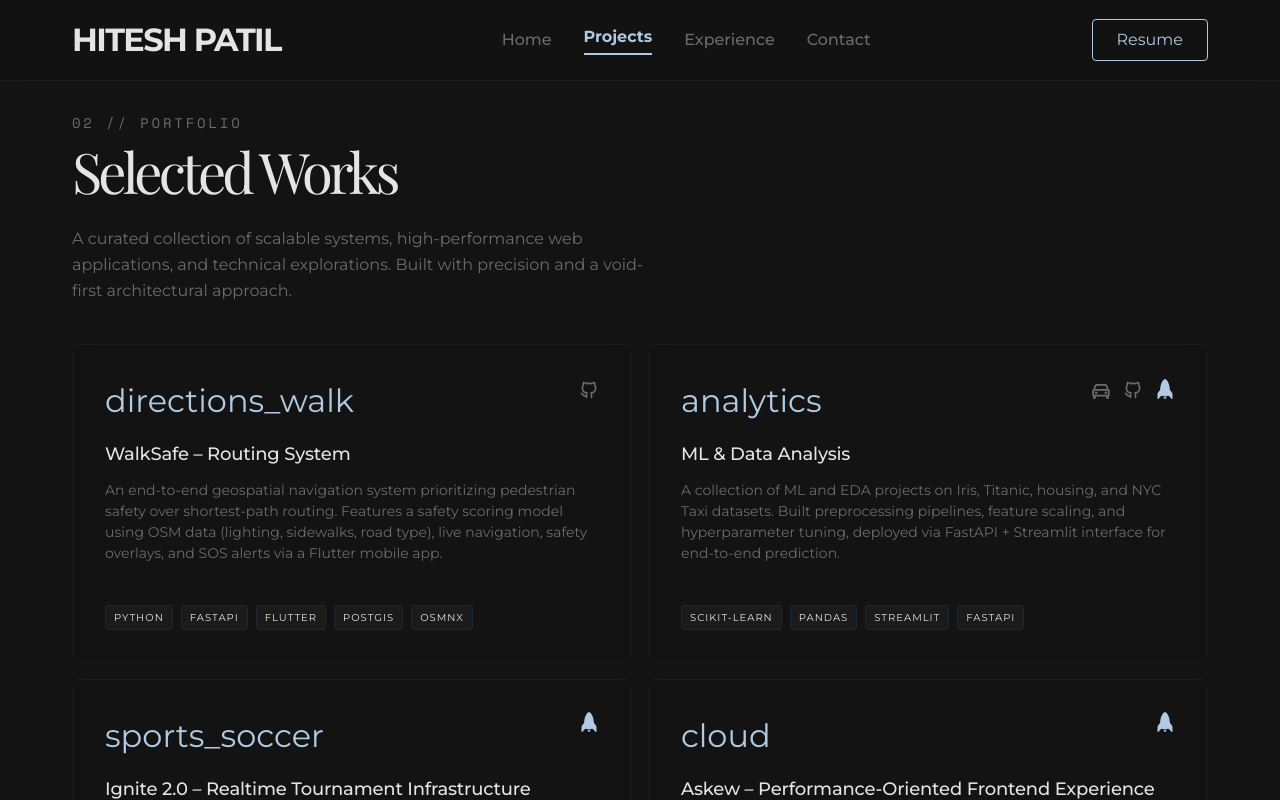
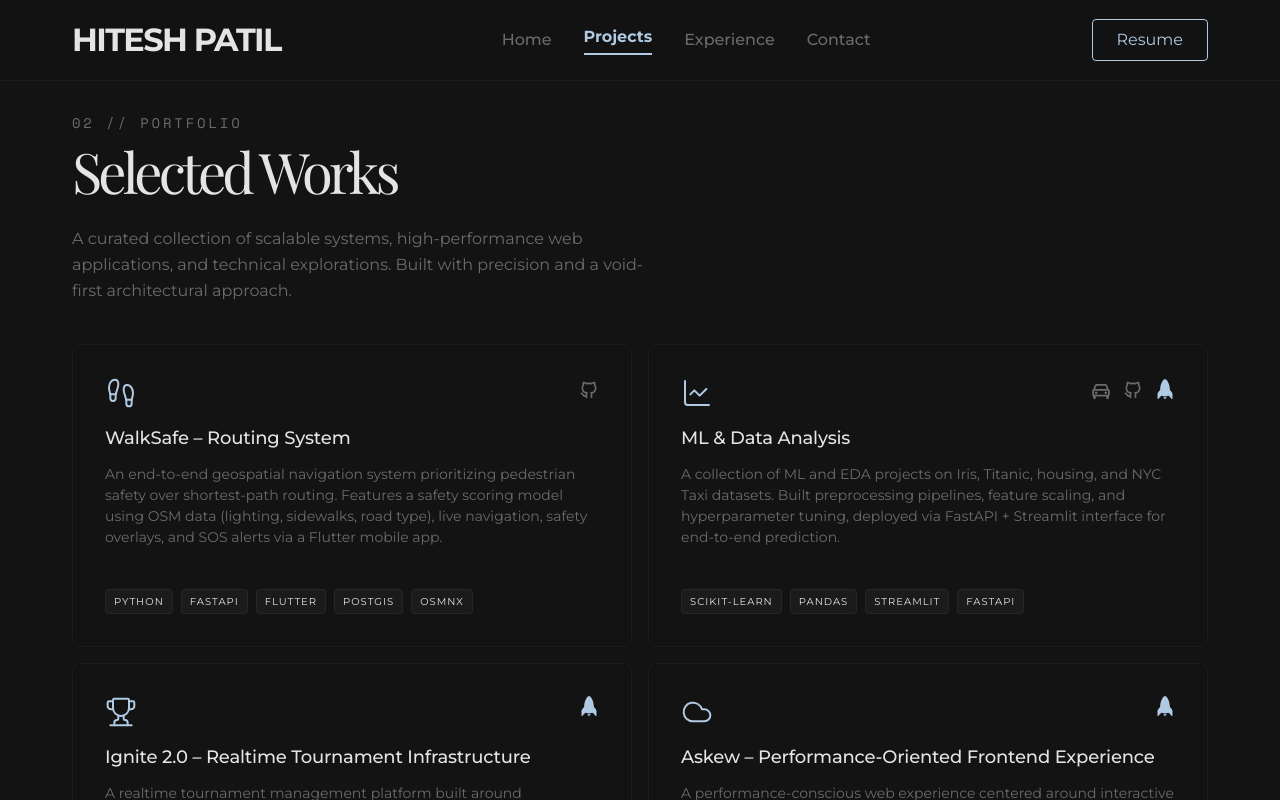
Before and after one commit to TheGoodDevil00/personal-portfolio, a Next.js app: page /projects in a window 1280 px wide. Shown: the top 800 px of the page. Built offline with nearby package versions, Linux system fonts and the light colour scheme.

Commit message:
refactor: replace project card material symbols with lucide icons

```diff
--- a/app/projects/page.tsx
+++ b/app/projects/page.tsx
@@ -1,4 +1,5 @@
 import Link from 'next/link'
+import { Footprints, LineChart, Trophy, Cloud } from 'lucide-react'
 import RocketIcon from "@/components/ui/rocket-icon"
 import CodeIcon from "@/components/ui/code-icon"
 import GithubIcon from "@/components/ui/github-icon"
@@ -27,7 +28,7 @@ export default function Projects() {
           <div className="absolute inset-0 bg-gradient-to-br from-primary-container/5 to-transparent opacity-0 group-hover:opacity-100 transition-opacity duration-500"></div>
           <div className="relative z-10 flex flex-col h-full">
             <header className="flex justify-between items-start mb-4">
-              <span className="material-symbols-outlined text-primary text-[32px]">directions_walk</span>
+              <Footprints size={32} className="text-primary stroke-[1.5]" />
               <div className="flex gap-2">
                 <Link href="https://github.com/TheGoodDevil00/WalkSafe" target="_blank" aria-label="GitHub" className="text-slate-hint hover:text-silver-mist transition-colors">
                   <GithubIcon size={20} color="currentColor" />
@@ -55,7 +56,7 @@ export default function Projects() {
           <div className="absolute inset-0 bg-gradient-to-br from-primary-container/5 to-transparent opacity-0 group-hover:opacity-100 transition-opacity duration-500"></div>
           <div className="relative z-10 flex flex-col h-full">
             <header className="flex justify-between items-start mb-4">
-              <span className="material-symbols-outlined text-primary text-[32px]">analytics</span>
+              <LineChart size={32} className="text-primary stroke-[1.5]" />
               <div className="flex items-center gap-3">
                 <Link href="https://github.com/TheGoodDevil00/NYC-Taxi-Dataset" target="_blank" aria-label="Dataset Repository" title="Dataset Repository" className="text-slate-hint hover:text-silver-mist transition-colors">
                   <TaxiIcon size={20} color="currentColor" className="translate-y-[2.5px] scale-x-[1.05]" />
@@ -88,7 +89,7 @@ export default function Projects() {
           <div className="absolute inset-0 bg-gradient-to-br from-primary-container/5 to-transparent opacity-0 group-hover:opacity-100 transition-opacity duration-500"></div>
           <div className="relative z-10 flex flex-col h-full">
             <header className="flex justify-between items-start mb-4">
-              <span className="material-symbols-outlined text-primary text-[32px]">sports_soccer</span>
+              <Trophy size={32} className="text-primary stroke-[1.5]" />
               <div className="flex gap-2">
                 <Link href="https://ignite-2-0.vercel.app" target="_blank" aria-label="Live Demo" className="text-primary hover:text-silver-mist transition-colors">
                   <RocketIcon size={20} color="currentColor" />
@@ -116,7 +117,7 @@ export default function Projects() {
           <div className="absolute inset-0 bg-gradient-to-br from-primary-container/5 to-transparent opacity-0 group-hover:opacity-100 transition-opacity duration-500"></div>
           <div className="relative z-10 flex flex-col h-full">
             <header className="flex justify-between items-start mb-4">
-              <span className="material-symbols-outlined text-primary text-[32px]">cloud</span>
+              <Cloud size={32} className="text-primary stroke-[1.5]" />
               <div className="flex gap-2">
                 <Link href="https://askew-lovat.vercel.app/" target="_blank" aria-label="Live Demo" className="text-primary hover:text-silver-mist transition-colors">
                   <RocketIcon size={20} color="currentColor" />
```
